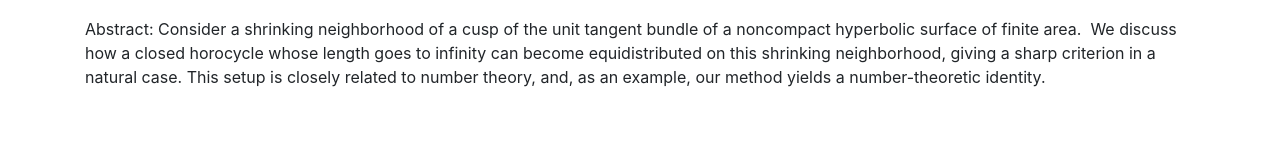
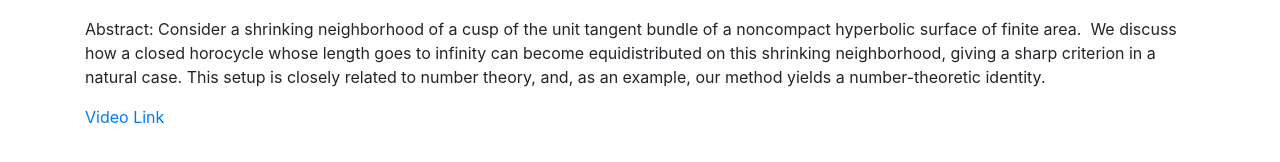
Before and after one commit to lively-cat-lover/DAHD-webinar, a Jekyll site: the page built from _posts/2021-11-05-Tseng.md, in a window 1280 px wide. Shown: the part 189-351 px from the top of the page. Built offline with Jekyll 4.4.1, drawn with Linux system fonts in a browser that asks for light colours.

Commit message:
add video

```diff
--- a/_posts/2021-11-05-Tseng.md
+++ b/_posts/2021-11-05-Tseng.md
@@ -7,3 +7,5 @@ categories: Diophantine approximation
 ---
 
 Abstract: Consider a shrinking neighborhood of a cusp of the unit tangent bundle of a noncompact hyperbolic surface of finite area.  We discuss how a closed horocycle whose length goes to infinity can become equidistributed on this shrinking neighborhood, giving a sharp criterion in a natural case. This setup is closely related to number theory, and, as an example, our method yields a number-theoretic identity.
+
+ [Video Link](https://drive.google.com/file/d/1Qsspc3pZc_pC768if4bgQJa_yVHBn8aH/)
```
